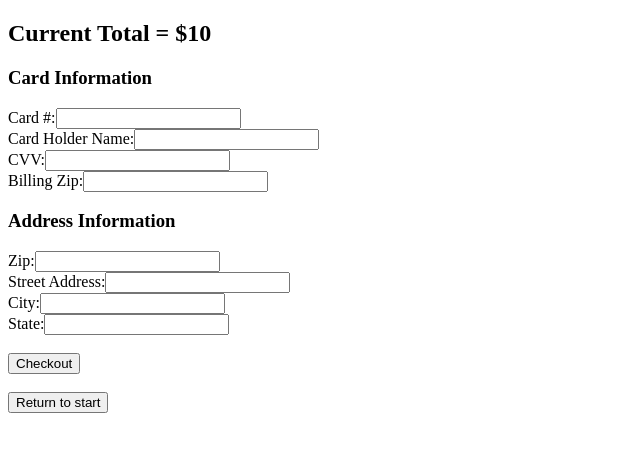
After one commit to amkashyap1220/466FinalProject, a PHP site: page /checkoutpage.php in a window 1280 px wide. The commit adds this page. Shown: the top 452 px of the page, without its empty margins (0-640 px from the left). Run offline with PHP 8.4, Linux system fonts and the light colour scheme; tables that the repository leaves empty hold one stand-in row (values such as "Sample post").

Commit message:
checkout page work
bulk work done on the checkout page, just need to update the initial quantities after the items are successfully purchased and clear the cart then we are done. -alex

```diff
--- a/cartpage.php
+++ b/cartpage.php
@@ -42,7 +42,7 @@
         }
 
         #go to shopping cart screen
-        echo '<br><form action="https://google.com">';
+        echo '<br><form action="checkoutpage.php">';
         echo '<input type="submit" value="Checkout" />';
         echo '</form>';
     } catch (PDOexception $e) {
--- /dev/null
+++ b/checkoutpage.php
@@ -0,0 +1,80 @@
+<!DOCTYPE html>
+<html>
+
+<head>
+    <title>Checkout</title>
+</head>
+
+<body>
+    <?php
+    # ALEXANDER KASHYAP DEC 2 2021
+    include("creds.php");
+    include("library.php");
+    try {
+        # connect to DB
+        $dsn = "mysql:host=courses;dbname=z1926618";
+        $pdo = new PDO($dsn, $username, $password);
+
+        # TODO Total price
+        $rs = $pdo->query("SELECT COST FROM CART;");
+        $rows = $rs->fetchAll(PDO::FETCH_ASSOC);
+        $total = 0;
+        foreach ($rows as $item) {
+            $total = $total + $item['COST'];
+        }
+        echo "<h2>Current Total = $" . $total . "</h2>";
+
+        #checkout
+        echo '<form method="post">';
+        #CARD STUFF
+        # Card#
+        echo "<h3>Card Information</h3>";
+        echo 'Card #:<input type="text" name="CARD_NUMBER"><br>';
+        # Cardholder name
+        echo 'Card Holder Name:<input type="text" name="CARDHOLDER"><br>';
+        # cvv
+        echo 'CVV:<input type="text" name="CVV"><br>';
+        #billing zip
+        echo 'Billing Zip:<input type="text" name="BILLING_ZIP"><br>';
+
+        # ADDRESS STUFF
+        echo "<h3>Address Information</h3>";
+        #zip
+        echo 'Zip:<input type="text" name="ZIP"><br>';
+        #street address
+        echo 'Street Address:<input type="text" name="STREET_ADDRESS"><br>';
+        #city
+        echo 'City:<input type="text" name="CITY"><br>';
+        #state
+        echo 'State:<input type="text" name="STATE"><br>';
+
+        #checkout btn
+        echo '<br><input type="submit" value="Checkout" /><br>';
+        echo "</form>";
+
+        #if we've recieved a post do this...
+        if ($_SERVER['REQUEST_METHOD'] === 'POST') {
+            #creating the order
+            $prepared = $pdo->prepare('INSERT INTO ORDERS (TOTAL, CARD_NUMBER, CARDHOLDER, CVV, BILLING_ZIP, ZIP, STREET_ADDRESS, CITY, STATE) VALUES(?, ?, ?, ?, ?, ?, ?, ?, ?);');
+            if ($prepared->execute(array($total, $_POST["CARD_NUMBER"], $_POST["CARDHOLDER"], $_POST["CVV"], $_POST["BILLING_ZIP"], $_POST["ZIP"], $_POST["STREET_ADDRESS"], $_POST["CITY"], $_POST["STATE"]))) {
+                # item is not already in the cart
+                echo "Purchase Successful!";
+            } else {
+                # this item is already in the cart!
+                echo "ERROR";
+            }
+        }
+
+        #go to home screen
+        echo '<br><form action="index.php">';
+        echo '<input type="submit" value="Return to start" />';
+        echo '</form>';
+    } catch (PDOexception $e) {
+        echo "Connection to database failed: " . $e->getMessage();
+    }
+
+
+    ?>
+</body>
+
+</html>
--- a/index.php
+++ b/index.php
@@ -7,6 +7,7 @@
 
 <body>
     <?php
+    # ALEXANDER KASHYAP DEC 1 2021
     include("creds.php");
     include("library.php");
     try {
@@ -65,7 +66,7 @@
         echo '</form>';
 
         #go to employee screen
-        echo '<br><br><br><br><form action="https://google.com">';
+        echo '<br><br><br><br><form action="empIndex.php">';
         echo '<input type="submit" value="Edit/Employee View" />';
         echo '</form>';
     } catch (PDOexception $e) {
```
